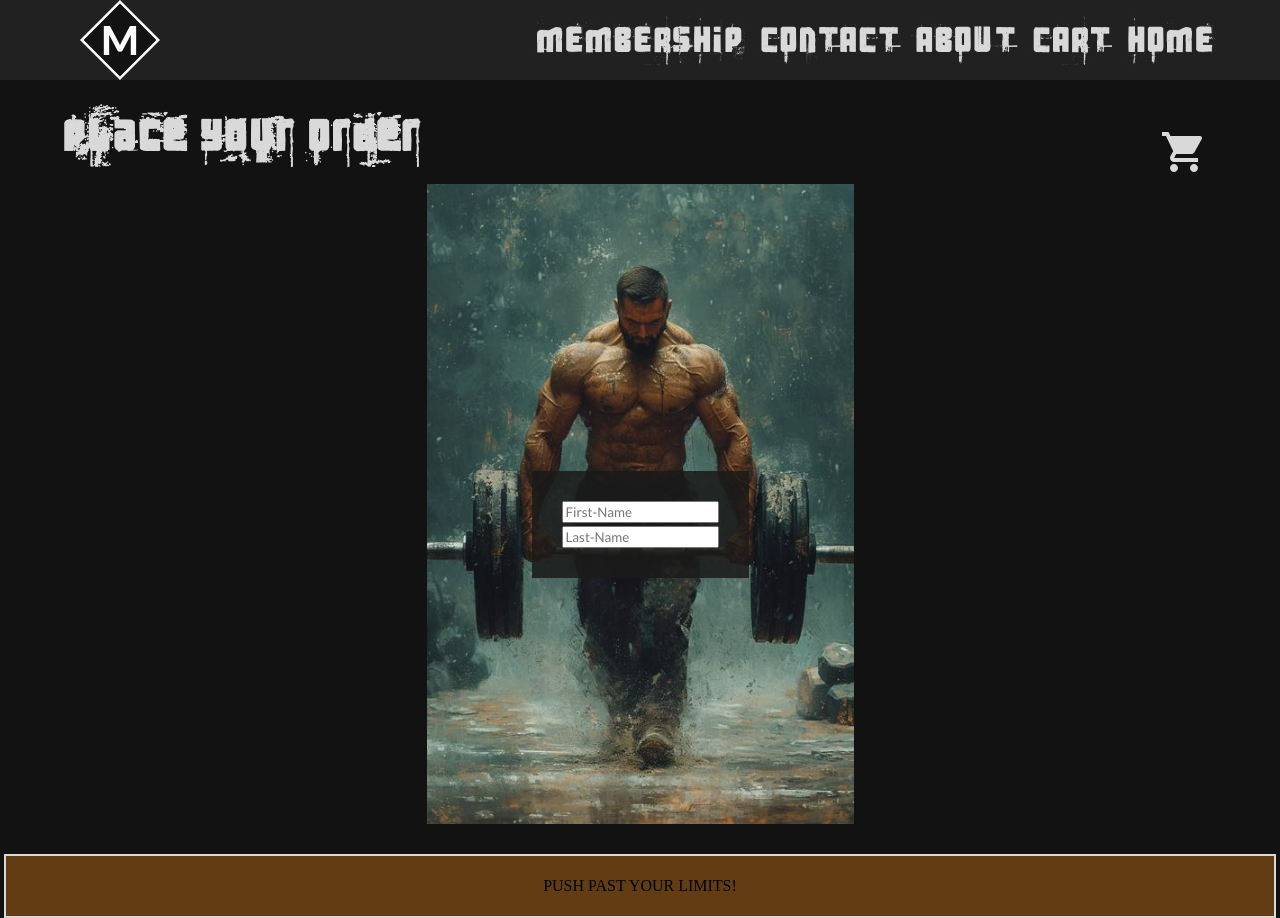
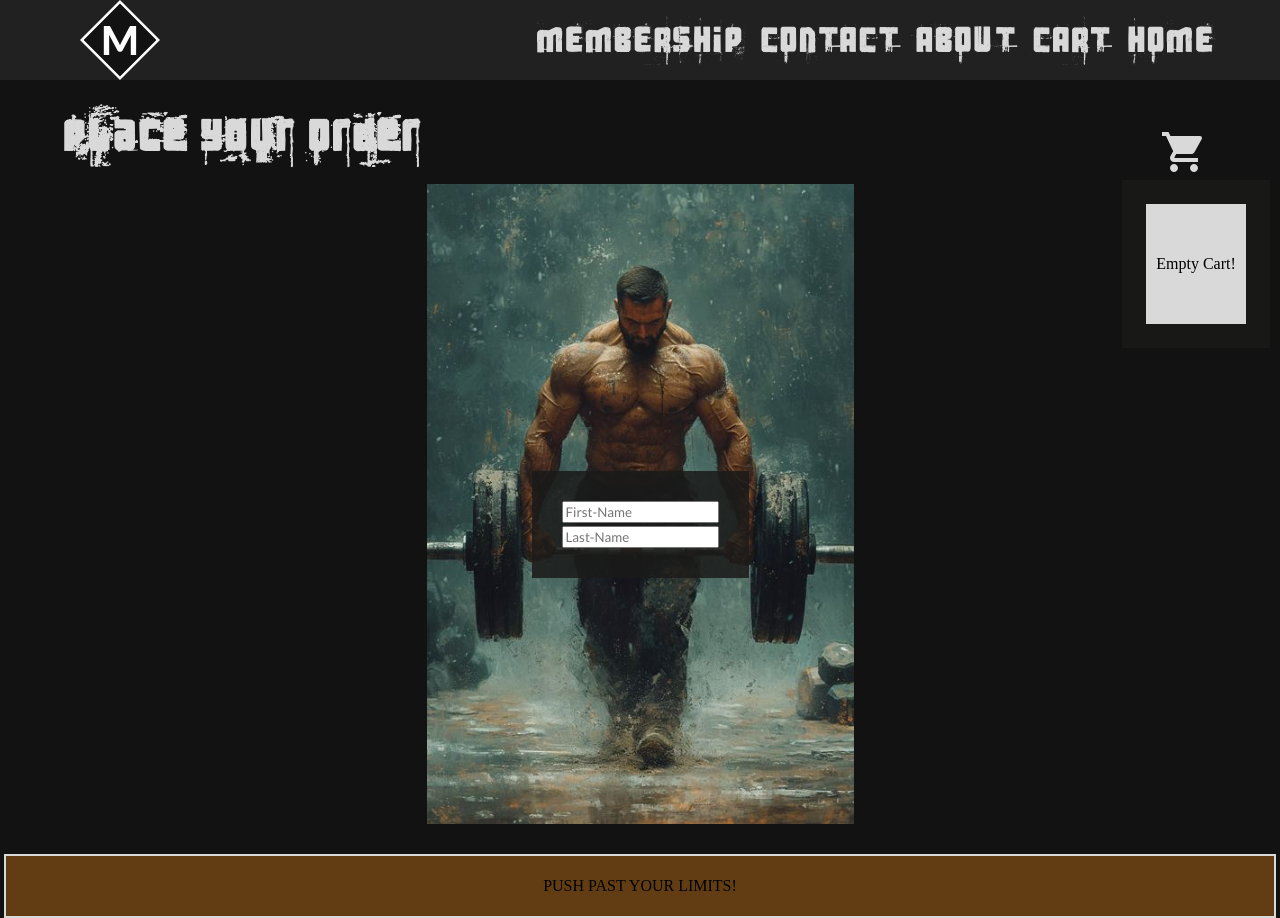
Before and after one commit to pourgosh/fitness-gym-website-frontend, a React (Vite) app: page /cart in a window 1280 px wide. Built offline with nearby package versions, Linux system fonts and the light colour scheme.

Commit message:
display cart from the moment the cartPage mounts

```diff
--- a/src/index.css
+++ b/src/index.css
@@ -128,6 +128,9 @@ table {
   margin: 0;
   background-color: #121212;
 }
+html {
+  scroll-behavior: smooth;
+}
 @font-face {
   font-family: titleFont;
   src: url("./assets/font/3 theHard way RMX.ttf") format("trueType");
--- a/src/views/CartPage/index.jsx
+++ b/src/views/CartPage/index.jsx
@@ -5,7 +5,7 @@ import CartItem from "../../components/cartItem";
 import { useState } from "react";
 
 const CartPage = () => {
-  const [cartItems, setCartItems] = useState(false);
+  const [cartItems, setCartItems] = useState(true);
 
   const cartItemsDisplayer = () => {
     setCartItems(!cartItems);
```
